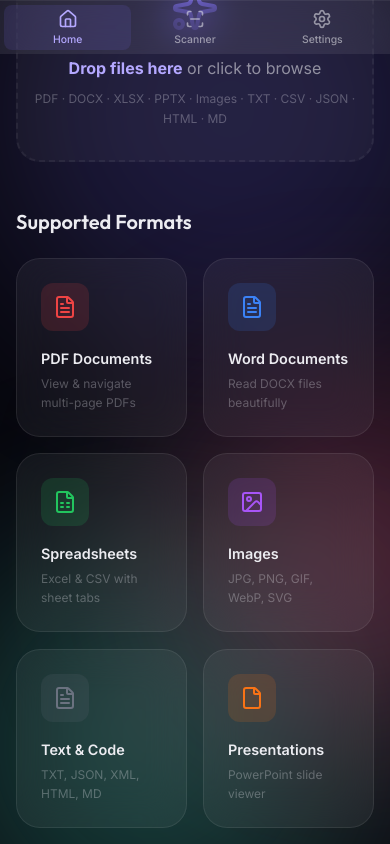
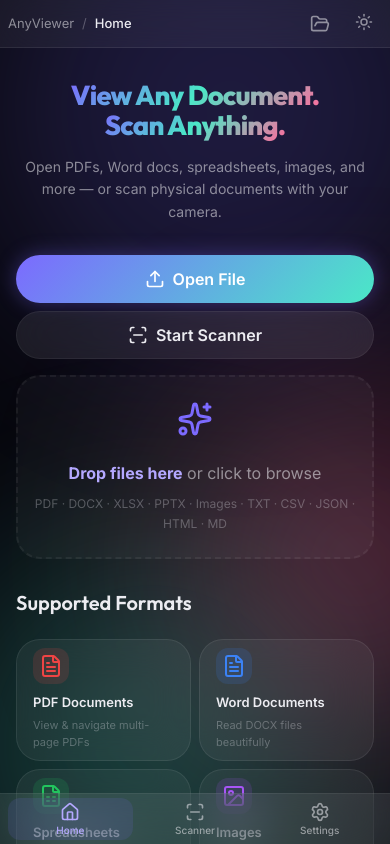
Before and after one commit to prakhyat798/AnyViewer, a React (Vite) app: page / in a window 390 px wide. Built offline with nearby package versions, Linux system fonts and the light colour scheme.

Commit message:
Fix mobile layout, bottom tab bar navigation, and viewport scrolling

```diff
--- a/src/App.css
+++ b/src/App.css
@@ -5,7 +5,7 @@
 /* ─── App Shell ─── */
 .app-shell {
   display: flex;
-  height: 100vh;
+  height: 100dvh;
   width: 100vw;
   background: var(--bg-primary);
   color: var(--text-primary);
@@ -83,7 +83,7 @@
 /* ─── Sidebar ─── */
 .sidebar {
   width: var(--sidebar-width);
-  height: 100vh;
+  height: 100dvh;
   background: var(--bg-glass);
   backdrop-filter: var(--blur-glass);
   -webkit-backdrop-filter: var(--blur-glass);
@@ -1808,95 +1808,40 @@
   display: none;
 }
 
-/* ─── Responsive ─── */
+/* ─── Responsive: Tablet ─── */
 @media (max-width: 768px) {
+  /* ── App Shell: stack vertically with bottom nav ── */
+  .app-shell {
+    flex-direction: column;
+  }
+
+  /* ── Sidebar → Bottom Tab Bar ── */
   .sidebar {
-    position: fixed;
+    position: fixed !important;
+    bottom: 0;
     left: 0;
-    top: 0;
-    z-index: 100;
-    transform: translateX(-100%);
-    transition: transform var(--duration-slow) var(--ease-bounce);
-    height: 100dvh;
-  }
-
-  .sidebar--mobile-open {
-    transform: translateX(0);
-  }
-
-  /* Hide desktop sidebar space on mobile */
-  .app-shell > .sidebar:not(.sidebar--mobile-open) {
-    width: 0;
-  }
-
-  .topbar__menu-btn {
-    display: flex;
-  }
-
-  .topbar__center {
-    max-width: 180px;
-  }
-
-  .home {
-    padding: var(--space-md);
-  }
-
-  .home__hero {
-    padding: var(--space-2xl) 0 var(--space-lg);
-  }
-
-  .home__hero-title {
-    font-size: clamp(1.6rem, 6vw, 2.4rem);
-  }
-
-  .recent-grid {
-    grid-template-columns: repeat(auto-fill, minmax(150px, 1fr));
-  }
-
-  .viewer__toolbar {
-    flex-wrap: wrap;
-    gap: var(--space-sm);
-  }
-
-  .viewer__filename {
-    max-width: 160px;
-  }
-
-  .scan-gallery__grid {
-    grid-template-columns: repeat(auto-fill, minmax(120px, 1fr));
-  }
-
-  .settings {
-    padding: var(--space-lg);
-  }
-
-  .toast-container {
-    bottom: var(--space-sm);
-    right: var(--space-sm);
-    left: var(--space-sm);
-  }
-
-  .toast {
-    min-width: 0;
-    max-width: 100%;
-  }
-}
-
-@media (max-width: 768px) {
-  .app-shell {
-    flex-direction: column-reverse;
-  }
-
-  .sidebar {
+    right: 0;
+    top: auto !important;
     width: 100% !important;
-    height: auto;
+    height: auto !important;
+    max-height: none;
+    transform: none !important;
     border-right: none;
     border-top: 1px solid var(--border);
     flex-direction: row;
     justify-content: space-around;
     padding: 0;
-    backdrop-filter: blur(20px);
+    backdrop-filter: blur(24px);
+    -webkit-backdrop-filter: blur(24px);
     background: var(--bg-glass-strong);
+    z-index: 100;
+  }
+
+  /* Override any collapsed / mobile-open classes on mobile */
+  .sidebar--collapsed,
+  .sidebar--mobile-open {
+    width: 100% !important;
+    transform: none !important;
   }
 
   .sidebar__header {
@@ -1906,7 +1851,8 @@
   .sidebar__nav {
     flex-direction: row;
     justify-content: space-around;
-    padding: var(--space-xs);
+    padding: var(--space-xs) var(--space-sm);
+    padding-bottom: max(var(--space-xs), env(safe-area-inset-bottom));
     width: 100%;
     gap: 0;
     overflow-x: auto;
@@ -1914,10 +1860,17 @@
 
   .sidebar__nav-item {
     flex-direction: column;
-    padding: var(--space-xs);
-    gap: 4px;
+    padding: var(--space-xs) var(--space-sm);
+    gap: 2px;
     justify-content: center;
-    border-radius: var(--radius-sm);
+    align-items: center;
+    border-radius: var(--radius-md);
+    min-width: 56px;
+    font-size: 0.75rem;
+  }
+
+  .sidebar__nav-item:hover {
+    transform: none;
   }
 
   .sidebar__nav-icon {
@@ -1925,10 +1878,11 @@
   }
 
   .sidebar__nav-label {
-    font-size: 0.65rem;
-    opacity: 1;
-    width: auto;
+    font-size: 0.625rem;
+    opacity: 1 !important;
+    width: auto !important;
     display: block;
+    text-align: center;
   }
 
   .sidebar__section-title,
@@ -1937,40 +1891,213 @@
     display: none;
   }
 
+  /* ── Hide mobile menu button (we have bottom nav now) ── */
+  .topbar__menu-btn {
+    display: none;
+  }
+
+  /* ── Hide sidebar overlay ── */
+  .sidebar-overlay {
+    display: none;
+  }
+
+  /* ── TopBar adjustments ── */
   .topbar {
     padding: 0 var(--space-md);
+    height: 52px;
   }
 
   .topbar__center {
     display: none;
   }
 
+  .topbar__breadcrumb {
+    font-size: 0.813rem;
+  }
+
+  /* ── Content wrapper: ensure scrolling works ── */
+  .app-shell__content-wrapper {
+    height: 100%;
+    min-height: 0;
+  }
+
+  .app-shell__main {
+    flex: 1;
+    overflow-y: auto;
+    overflow-x: hidden;
+    -webkit-overflow-scrolling: touch;
+    /* Pad bottom so content isn't hidden behind bottom tab bar */
+    padding-bottom: 72px;
+  }
+
+  /* ── Home page mobile ── */
+  .home {
+    padding: var(--space-md);
+    padding-bottom: var(--space-md);
+  }
+
+  .home__hero {
+    padding: var(--space-lg) 0 var(--space-md);
+  }
+
   .home__hero-title {
-    font-size: 2rem;
-  }
-
+    font-size: clamp(1.5rem, 6vw, 2.2rem);
+  }
+
+  .home__hero-subtitle {
+    font-size: 0.938rem;
+  }
+
+  /* ── Drop zone ── */
+  .dropzone {
+    padding: var(--space-xl) var(--space-md);
+    margin-bottom: var(--space-lg);
+  }
+
+  .dropzone__icon svg {
+    width: 36px;
+    height: 36px;
+  }
+
+  /* ── Recent / Format grid ── */
   .recent-grid {
     grid-template-columns: repeat(auto-fill, minmax(140px, 1fr));
-  }
-}
-
+    gap: var(--space-sm);
+  }
+
+  .glass-card {
+    padding: var(--space-md);
+  }
+
+  .glass-card__icon {
+    width: 40px;
+    height: 40px;
+    margin-bottom: var(--space-sm);
+  }
+
+  .glass-card__title {
+    font-size: 0.813rem;
+  }
+
+  .glass-card__meta {
+    font-size: 0.688rem;
+  }
+
+  /* ── Viewer ── */
+  .viewer__toolbar {
+    flex-wrap: wrap;
+    gap: var(--space-sm);
+    padding: var(--space-sm) var(--space-md);
+  }
+
+  .viewer__filename {
+    max-width: 160px;
+    font-size: 0.813rem;
+  }
+
+  .viewer__content {
+    padding: var(--space-md);
+  }
+
+  /* ── Scanner ── */
+  .scan-gallery__grid {
+    grid-template-columns: repeat(auto-fill, minmax(120px, 1fr));
+  }
+
+  /* ── Settings ── */
+  .settings {
+    padding: var(--space-lg);
+  }
+
+  /* ── Toasts: above the bottom nav ── */
+  .toast-container {
+    bottom: 72px;
+    right: var(--space-sm);
+    left: var(--space-sm);
+  }
+
+  .toast {
+    min-width: 0;
+    max-width: 100%;
+  }
+
+  /* ── Image viewer mobile ── */
+  .image-viewer__img {
+    max-width: 95vw;
+    max-height: 70vh;
+  }
+
+  .image-viewer__controls {
+    bottom: var(--space-md);
+  }
+}
+
+/* ─── Responsive: Small phones ─── */
 @media (max-width: 480px) {
+  .home__hero {
+    padding: var(--space-md) 0;
+  }
+
+  .home__hero-title {
+    font-size: clamp(1.3rem, 7vw, 1.8rem);
+  }
+
+  .home__hero-subtitle {
+    font-size: 0.875rem;
+  }
+
   .home__actions {
     flex-direction: column;
     align-items: stretch;
+    gap: var(--space-sm);
   }
 
   .btn--lg {
     width: 100%;
     justify-content: center;
+    height: 48px;
   }
 
   .topbar {
     padding: 0 var(--space-sm);
     gap: var(--space-xs);
+    height: 48px;
+  }
+
+  .topbar__icon-btn {
+    width: 36px;
+    height: 36px;
+  }
+
+  .theme-toggle {
+    width: 36px;
+    height: 36px;
   }
 
   .dropzone {
-    padding: var(--space-xl) var(--space-md);
-  }
-}
+    padding: var(--space-lg) var(--space-md);
+  }
+
+  .recent-grid {
+    grid-template-columns: repeat(2, 1fr);
+    gap: var(--space-sm);
+  }
+
+  .glass-card {
+    padding: var(--space-sm) var(--space-md);
+  }
+
+  .glass-card__icon {
+    width: 36px;
+    height: 36px;
+  }
+
+  .settings {
+    padding: var(--space-md);
+  }
+
+  .modal {
+    margin: var(--space-sm);
+    max-height: calc(100vh - 80px);
+  }
+}
--- a/src/components/Layout/Sidebar.jsx
+++ b/src/components/Layout/Sidebar.jsx
@@ -85,9 +85,7 @@
             whileTap={{ scale: 0.97, x: 4 }}
           >
             <item.icon className="sidebar__nav-icon" size={20} />
-            {!sidebarCollapsed && (
-              <span className="sidebar__nav-label">{item.label}</span>
-            )}
+            <span className="sidebar__nav-label">{item.label}</span>
           </motion.button>
         ))}
 
@@ -115,11 +113,9 @@
                 whileTap={{ scale: 0.97 }}
               >
                 <FileText className="sidebar__nav-icon" size={16} />
-                {!sidebarCollapsed && (
-                  <span className="sidebar__nav-label" style={{ fontSize: '0.8rem' }}>
-                    {file.name}
-                  </span>
-                )}
+                <span className="sidebar__nav-label" style={{ fontSize: '0.8rem' }}>
+                  {file.name}
+                </span>
               </motion.button>
             ))}
           </>
--- a/src/index.css
+++ b/src/index.css
@@ -23,7 +23,7 @@
   font-family: 'Inter', -apple-system, BlinkMacSystemFont, sans-serif;
   line-height: 1.6;
   overflow: hidden;
-  height: 100vh;
+  height: 100dvh;
   width: 100vw;
 }
 
@@ -60,7 +60,7 @@
 }
 
 #root {
-  height: 100vh;
+  height: 100dvh;
   width: 100vw;
   overflow: hidden;
 }
```
